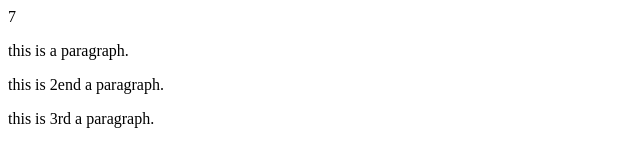
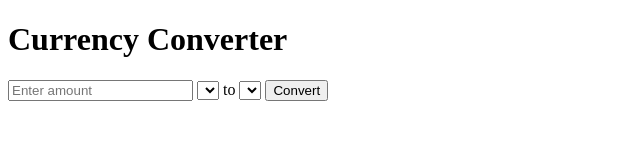
Before and after one commit to amirkhelia1/git-exemple-project, a plain HTML site: page index.html in a window 1280 px wide. Shown: the whole page, without its empty margins (0-640 px from the left). Drawn offline with Linux system fonts and the light colour scheme.

Commit message:
index.html

```diff
--- a/index.html
+++ b/index.html
@@ -1,21 +1,33 @@
-7<!DOCTYPE html>
+<!DOCTYPE html>
 <html lang="en">
 <head>
-    <meta charset="UTF-8">
-    <meta name="viewport" content="width=device-width, initial-scale=1.0">
-    <title>Document</title>
+  <meta charset="UTF-8">
+  <meta name="viewport" content="width=device-width, initial-scale=1.0">
+  <title>Currency Converter</title>
+  <link rel="stylesheet" href="styles.css">
 </head>
 <body>
-   <p>
-this is a  paragraph.
-   </p>
-   <p>
-      this is
-      2end a  paragraph.
-         </p>
-         <p>
-            this is
-            3rd a  paragraph.
-               </p>
+  <div class="container">
+    <h1>Currency Converter</h1>
+    <div class="converter">
+      <input type="number" id="amount" placeholder="Enter amount" />
+
+      <select id="fromCurrency">
+        <!-- Options will be populated dynamically -->
+      </select>
+
+      <span>to</span>
+
+      <select id="toCurrency">
+        <!-- Options will be populated dynamically -->
+      </select>
+
+      <button id="convertBtn">Convert</button>
+    </div>
+
+    <div id="result"></div>
+  </div>
+
+  <script src="app.js"></script>
 </body>
 </html>
```
